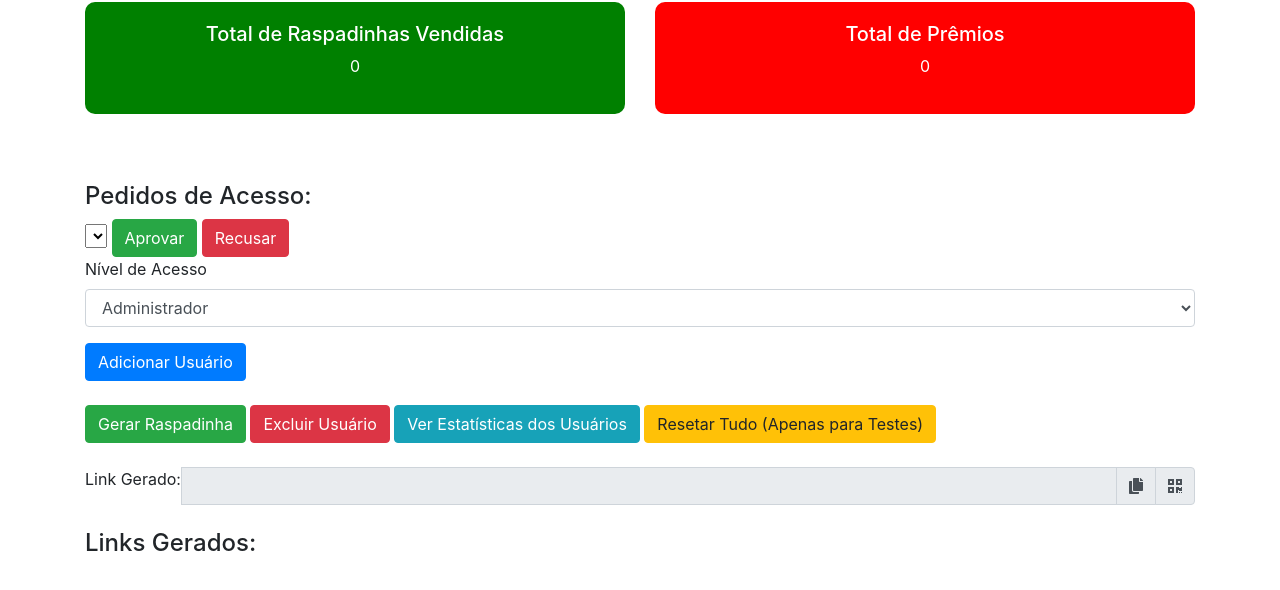
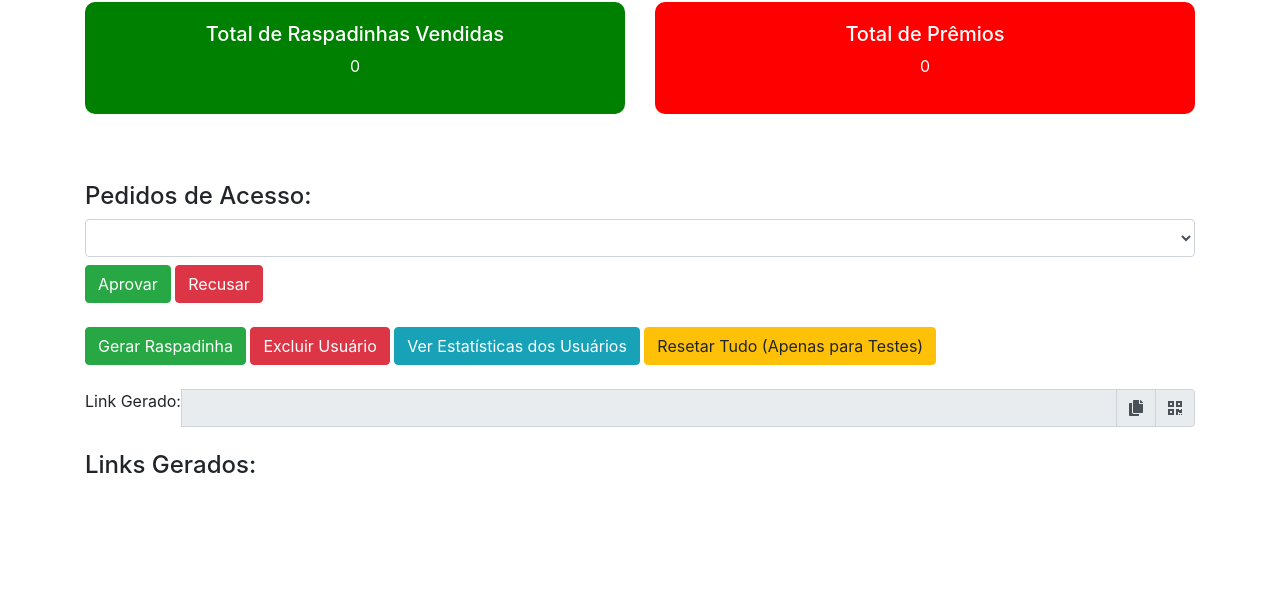
Before and after one commit to cicerolbs/Raspadinha, a website: page admin.html in a window 1280 px wide. Shown: the part 94-684 px from the top of the page. Drawn offline with nearby package versions, Linux system fonts and the light colour scheme.

Commit message:
Update admin.html

```diff
--- a/admin.html
+++ b/admin.html
@@ -4,7 +4,6 @@
   <meta charset="UTF-8">
   <title>Painel Administrativo</title>
   <link rel="stylesheet" href="https://stackpath.bootstrapcdn.com/bootstrap/4.5.2/css/bootstrap.min.css">
-  <link rel="stylesheet" href="https://cdnjs.cloudflare.com/ajax/libs/font-awesome/5.15.1/css/all.min.css">
   <link rel="stylesheet" href="https://cdnjs.cloudflare.com/ajax/libs/font-awesome/5.15.1/css/all.min.css">
   <style>
     .dashboard-box {
@@ -49,21 +48,12 @@
     <!-- Seção de Pedidos de Acesso -->
     <div class="mt-4">
       <h4>Pedidos de Acesso:</h4>
-  <select id="accessRequestsSelect">
+      <select class="form-control" id="accessRequestsSelect">
         <!-- As opções serão preenchidas dinamicamente -->
       </select>
-  <button class="btn btn-success">Aprovar</button>
-  <button class="btn btn-danger">Recusar</button>
+      <button class="btn btn-success mt-2">Aprovar</button>
+      <button class="btn btn-danger mt-2">Recusar</button>
     </div>
-      <div class="form-group">
-        <label for="accessLevel">Nível de Acesso</label>
-        <select class="form-control" id="accessLevel">
-          <option>Administrador</option>
-          <option>Vendedor</option>
-        </select>
-      </div>
-      <button type="submit" class="btn btn-primary">Adicionar Usuário</button>
-    </form>
     <!-- Botões de ação -->
     <div class="mt-4">
       <button class="btn btn-success" id="generateButton">Gerar Raspadinha</button>
```
Lines whose indentation alone changed are shown as unchanged.
